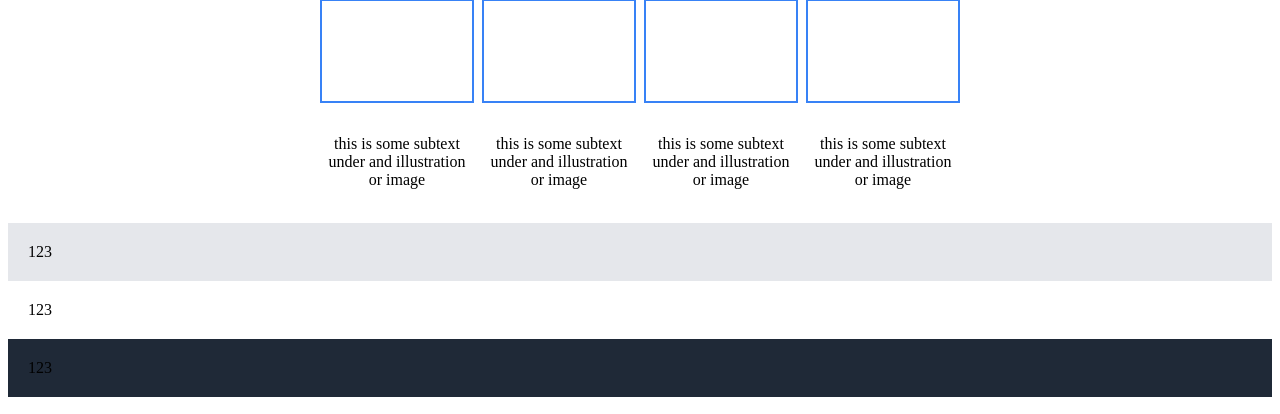
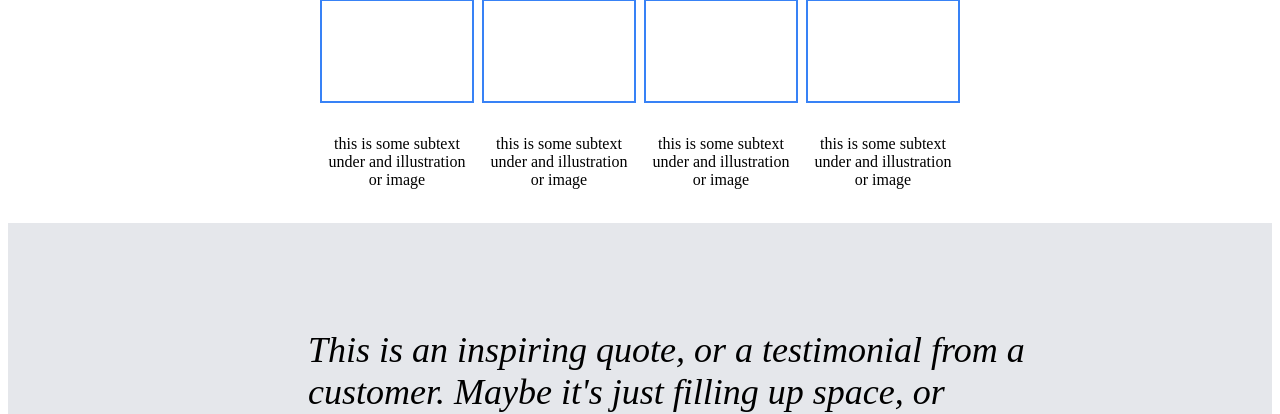
Before and after one commit to 07alexander/landing_page, a plain HTML site: page index.html in a window 1280 px wide. Shown: the part 402-816 px from the top of the page. Drawn offline with Linux system fonts and the light colour scheme.

Commit message:
quote section done!

```diff
--- a/index.html
+++ b/index.html
@@ -35,9 +35,11 @@
     </div>
 </div>
 <div class="quote-container">
-    <div>1</div>
-    <div>2</div>
-    <div>3</div>
+    <div>
+    <p>This is an inspiring quote, or a testimonial from a customer. Maybe it's just filling up space, or maybe people will actually read it. Who knows? All I know is that it looks nice.</p>
+
+    <p style="font-weight: bold; float: right;">-Thor, God of Thunder</p>
+</div>
 </div>
 <div class="signup-container">
     <div>1</div>
--- a/styles.css
+++ b/styles.css
@@ -63,3 +63,12 @@ img{
     bottom: -104px;
     right: 0;
 }
+.quote-container div{
+    padding-top: 50px;
+    padding-bottom: 50px;
+    padding-left: 280px;
+    padding-right: 220px;
+    font-size: 36px;
+    font-style: italic;
+    font-weight: lighter;
+}
```
